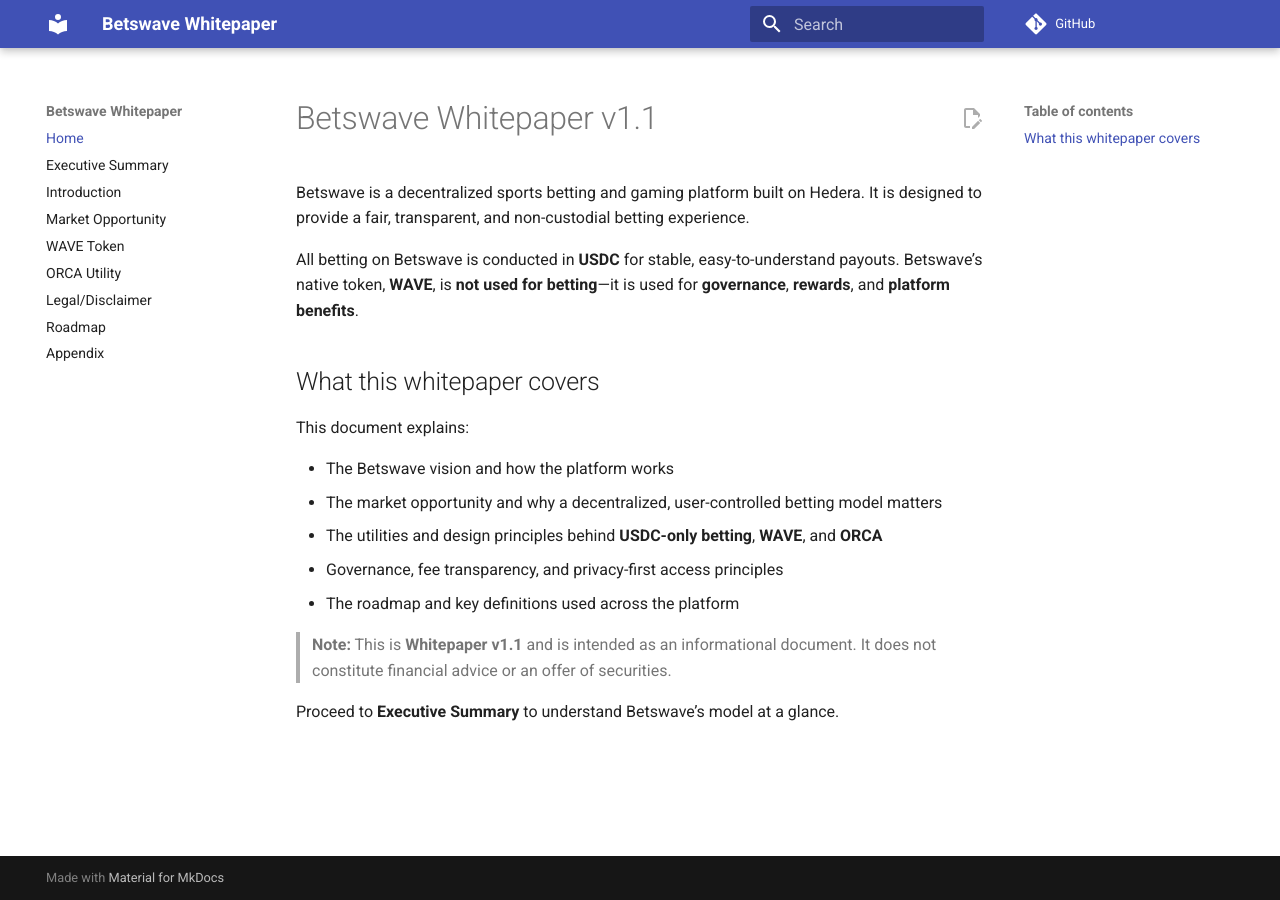
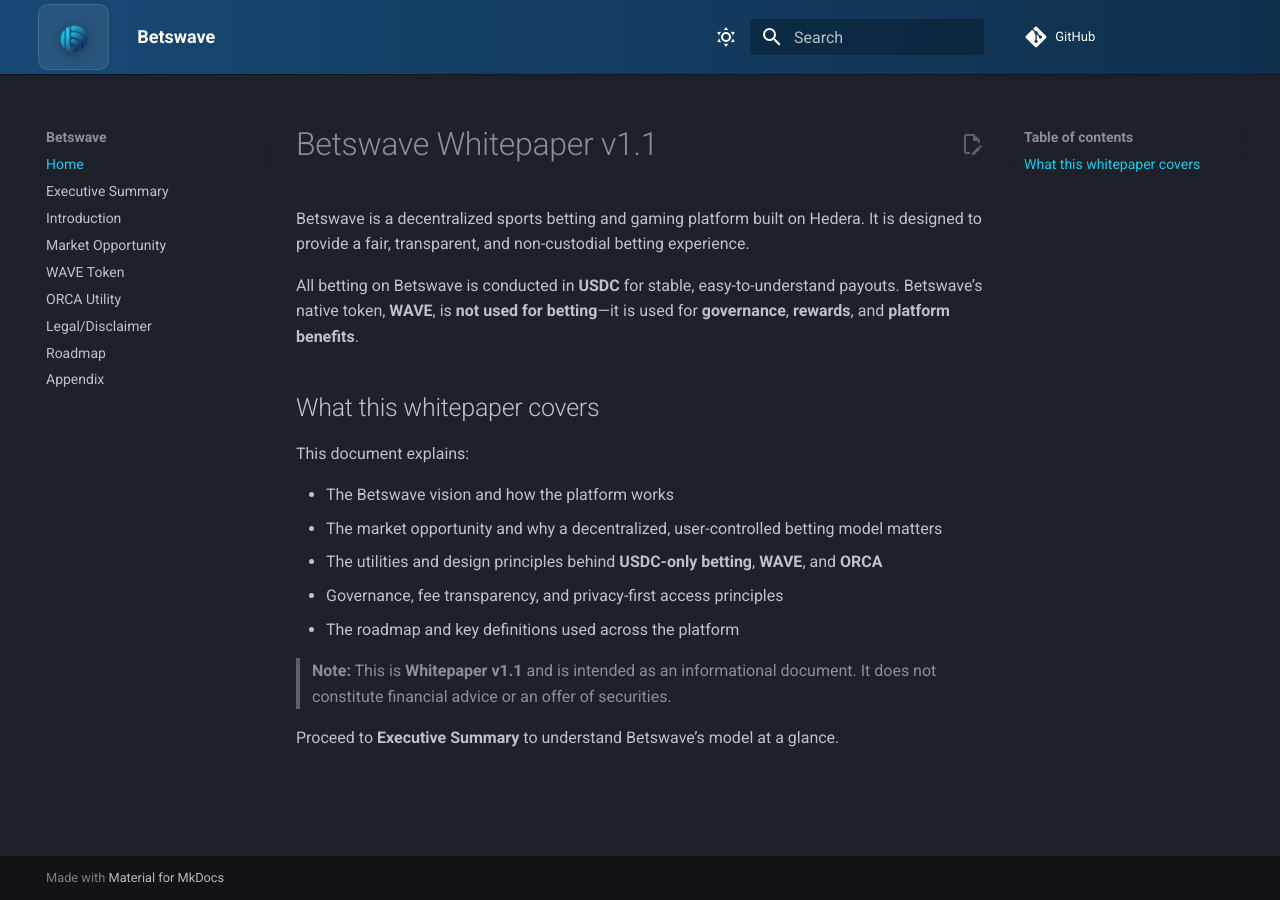
Before and after one commit to betswave/whitepaper, an MkDocs documentation site: the page built from docs/index.md, in a window 1280 px wide. Built offline with MkDocs 1.6.1 and Material for MkDocs 9.7.7, drawn with Linux system fonts in a browser that asks for light colours; comment, search, counter and statistics services are not loaded.

Commit message:
implemented betswave branding

```diff
--- /dev/null
+++ b/docs/stylesheets/extra.css
@@ -0,0 +1,59 @@
+/* Betswave brand theming for Material for MkDocs */
+
+:root {
+  /* Brand core */
+  --bw-primary: #174975; /* deep navy */
+  --bw-primary-2: #248bb5; /* blue */
+  --bw-accent: #1bccf1; /* cyan */
+}
+
+/* Apply exact brand colors to Material variables */
+[data-md-color-scheme="slate"] {
+  --md-primary-fg-color: var(--bw-primary);
+  --md-primary-fg-color--light: var(--bw-primary-2);
+  --md-primary-fg-color--dark: #0f2f4d;
+
+  --md-accent-fg-color: var(--bw-accent);
+
+  /* Links */
+  --md-typeset-a-color: var(--bw-accent);
+}
+
+/* Optional: keep light scheme aligned too (if user toggles) */
+[data-md-color-scheme="default"] {
+  --md-primary-fg-color: var(--bw-primary);
+  --md-primary-fg-color--light: var(--bw-primary-2);
+  --md-primary-fg-color--dark: #0f2f4d;
+
+  --md-accent-fg-color: var(--bw-accent);
+  --md-typeset-a-color: var(--bw-primary-2);
+}
+
+/* Header background: slight gradient + separation line */
+.md-header {
+  background: linear-gradient(90deg, var(--bw-primary) 0%, #0f2f4d 100%);
+  box-shadow: 0 1px 0 rgba(0, 0, 0, 0.35);
+}
+
+/* Logo badge (helps when logo + header have similar tones) */
+.md-header__button.md-logo {
+  background: rgba(255, 255, 255, 0.08);
+  border: 1px solid rgba(255, 255, 255, 0.1);
+  border-radius: 10px;
+  padding: 6px 8px;
+  margin-right: 6px; /* reduces space before title */
+}
+
+/* Bigger logo + subtle shadow for contrast */
+.md-header__button.md-logo img,
+.md-header__button.md-logo svg {
+  height: 2.6rem; /* increase if you want more */
+  width: auto;
+  filter: drop-shadow(0 2px 6px rgba(0, 0, 0, 0.45));
+}
+
+/* Reduce the gap between logo badge and title */
+.md-header__title {
+  font-weight: 600;
+  padding-left: 2px;
+}
--- a/mkdocs.yml
+++ b/mkdocs.yml
@@ -1,5 +1,5 @@
-site_name: Betswave Whitepaper
-site_description: Betswave Whitepaper v1.1
+site_name: Betswave
+site_description: Whitepaper v1.1
 # site_url: https://whitepaper.betswave.io/
 repo_url: https://github.com/betswave/whitepaper
 edit_uri: edit/main/docs/
@@ -7,6 +7,25 @@ edit_uri: edit/main/docs/
 theme:
   name: material
   language: en
+  logo: assets/logo.svg
+  favicon: assets/favicon.ico
+
+  # Dark mode by default (slate). Light mode available via toggle.
+  palette:
+    - scheme: slate
+      primary: blue
+      accent: cyan
+      toggle:
+        icon: material/weather-sunny
+        name: Switch to light mode
+
+    - scheme: default
+      primary: blue
+      accent: cyan
+      toggle:
+        icon: material/weather-night
+        name: Switch to dark mode
+
   features:
     - navigation.sections
     - navigation.top
@@ -29,3 +48,6 @@ nav:
   - Legal/Disclaimer: legal-disclaimer.md
   - Roadmap: roadmap.md
   - Appendix: appendix.md
+
+extra_css:
+  - stylesheets/extra.css
```
Also changed, not shown: README.md (+77 -2 lines), docs/assets/favicon.ico (added), docs/assets/logo.svg (added).
